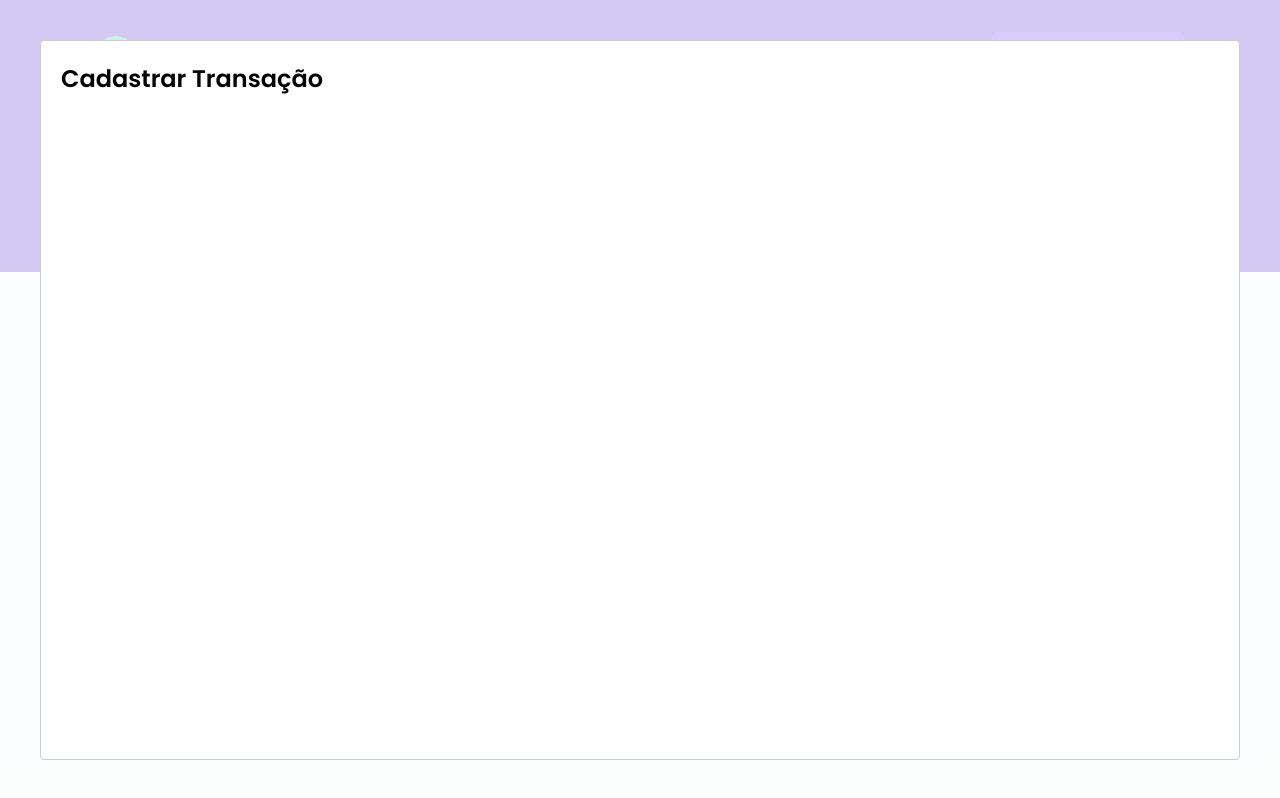
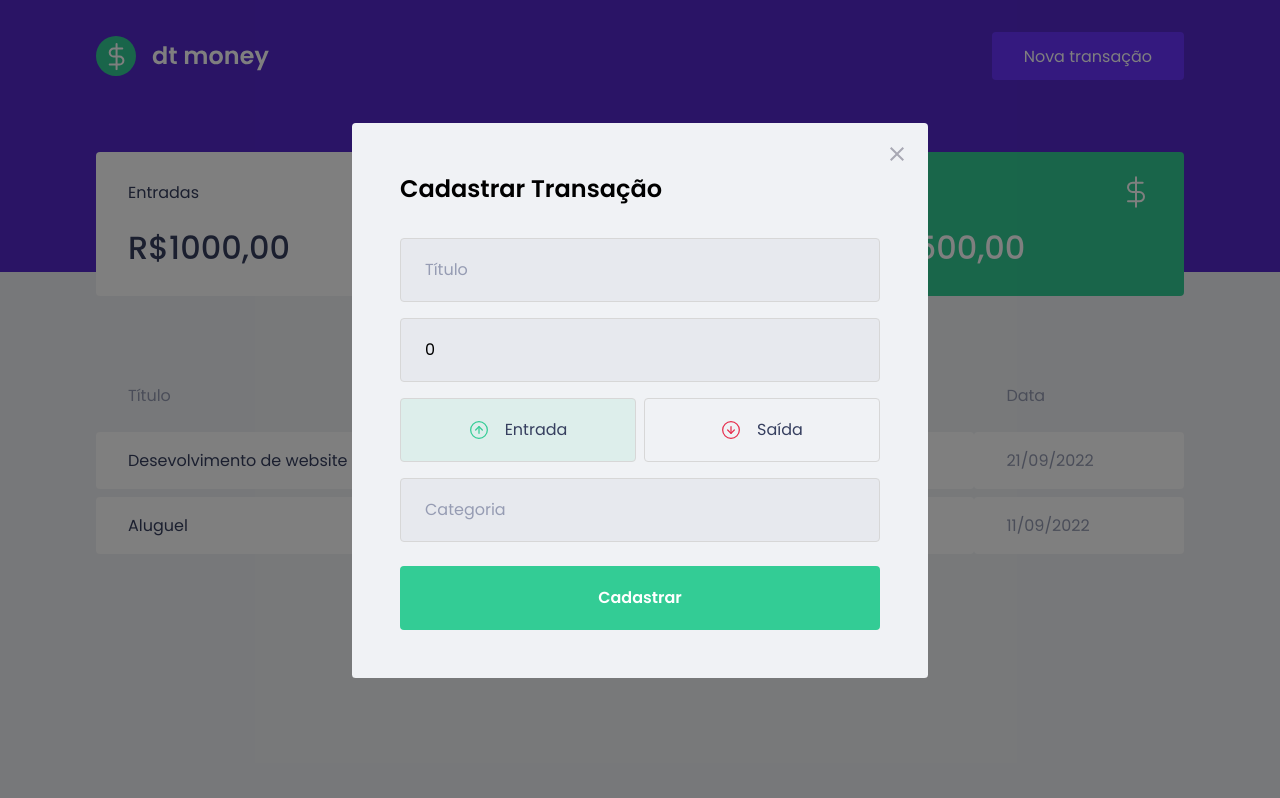
Before and after one commit to manoelmeseque/ignite-dt-money, a React (Create React App) app: page / in a window 1280 px wide. Both pictures are taken after a click on the button "Nova transação". Built offline with nearby package versions, Linux system fonts and the light colour scheme; no server answers; what miragejs would draw is missing.

Commit message:
Adicionar conteúdo do modal

```diff
--- a/package.json
+++ b/package.json
@@ -5,6 +5,7 @@
   "dependencies": {
     "@types/react-modal": "^3.13.1",
     "axios": "^0.27.2",
+    "polished": "^4.2.2",
     "react": "^18.2.0",
     "react-dom": "^18.2.0",
     "react-modal": "^3.15.1",
--- a/src/components/NewTransactionModal/index.tsx
+++ b/src/components/NewTransactionModal/index.tsx
@@ -1,4 +1,10 @@
+import { FormEvent, useState } from 'react';
 import Modal from 'react-modal';
+import { Container, TransactionTypeContainer, RadioBox } from './styles';
+import closeImg from '../../assets/close.svg';
+import incomeImg from '../../assets/income.svg';
+import outcomeImg from '../../assets/outcome.svg';
+
 
 interface NewTransactionModalProps {
     isOpen: boolean;
@@ -6,14 +12,80 @@
 }
 
 export function NewTransactionModal({isOpen, onRequestClose}: NewTransactionModalProps){
+    const [title, setTitle] = useState('');
+    const [value, setValue] = useState(0);
+    const [category, setCategory] = useState('');
+    const [type, setType] = useState('deposit');
+
+    function handleCreateNewTransaction(event: FormEvent) {
+        event.preventDefault();
+    }
+
     return (
+        <Modal
+            isOpen={isOpen}
+            onRequestClose={onRequestClose}
+            overlayClassName="react-modal-overlay"
+            className="react-modal-content"
+        >
+            <button
+                type="button"
+                onClick={onRequestClose}
+                className="react-modal-close"
+            >
+                <img src={closeImg} alt="Fechar modal" />
+            </button>
 
-        <Modal
-          isOpen={isOpen}
-          onRequestClose={onRequestClose}
-      >
-          <h2>Cadastrar Transação</h2>
-      </Modal>
+            <Container>
+                <h2>Cadastrar Transação</h2>
+
+                <input
+                    type="text"
+                    placeholder="Título"
+                    value={title}
+                    onChange={event => setTitle(event.target.value)}
+                />
+                <input
+                    type="number"
+                    placeholder="Valor"
+                    value={value}
+                    onChange={event => setValue(Number(event.target.value))}
+                />
+                <TransactionTypeContainer>
+                    <RadioBox
+                        type="button"
+                        onClick={() => setType('deposit')}
+                        isActive={type === 'deposit'}
+                        activeColor="green"
+                    >
+                        <img src={incomeImg} alt="Entrada" />
+                        <span>Entrada</span>
+                    </RadioBox>
+                    <RadioBox
+                        type="button"
+                        onClick={() => setType('withdraw')}
+                        isActive={type === 'withdraw'}
+                        activeColor="red"
+                    >
+                        <img src={outcomeImg} alt="Saída" />
+                        <span>Saída</span>
+                    </RadioBox>
+                </TransactionTypeContainer>
+                <input
+                    type="text"
+                    placeholder="Categoria"
+                    value={category}
+                    onChange={event => setCategory(event.target.value)}
+                />
+                <button
+                    type="submit"
+                    onSubmit={handleCreateNewTransaction}
+                >
+                    Cadastrar
+                </button>
+
+            </Container>
+        </Modal>
 
     )
 }
--- a/src/components/NewTransactionModal/styles.ts
+++ b/src/components/NewTransactionModal/styles.ts
@@ -1,5 +1,100 @@
-import styled from 'styled-components'
+import styled from 'styled-components';
+import { darken, transparentize } from 'polished';
 
-export const Container = styled.header`
+export const Container = styled.form`
+    h2 {
+        color: var(--text-titulo);
+        font-size: 1.5rem;
+        margin-bottom: 2rem;
+    }
+
+    input {
+        width: 100%;
+        padding: 0 1.5rem;
+        height: 4rem;
+        border-radius: 0.25rem;
+
+        border: 1px solid #d7d7d7;
+        background: #e7e9ee;
+
+        font-weight: 400;
+        font-size: 1rem;
+
+        &::placeholder {
+            color: var(--text-body);
+        }
+
+        & + input {
+            margin-top: 1rem;
+        }
+    }
+
+    button[type="submit"] {
+        width: 100%;
+        padding: 0 1.5rem;
+        height: 4rem;
+        background: var(--green);
+        color: #FFFFFF;
+        border-radius: 0.25rem;
+        border: 0;
+        font-size: 1rem;
+        font-weight: 600;
+        margin-top: 1.5rem;
+
+        transition: filter 0.2s;
+
+        &:hover {
+            filter: brightness(0.9);
+        }
+    }
+`;
+
+export const TransactionTypeContainer = styled.div`
+    margin: 1rem 0;
+    display: grid;
+    grid-template-columns: 1fr 1fr;
+    gap: 0.5rem;
+`;
+
+interface RadioBoxProps {
+    isActive: boolean;
+    activeColor: 'green' | 'red';
+}
+
+const colors = {
+    green: '#33CC95',
+    red: '#E62E4D'
+}
+
+export const RadioBox = styled.button<RadioBoxProps>`
+    height: 4rem;
+    border: 1px solid #d7d7d7;
+    border-radius: 0.25rem;
+
+    background: ${(props) => props.isActive
+    ? transparentize(0.9, colors[props.activeColor])
+    : 'transparent'};
+
+    display: flex;
+    align-items: center;
+    justify-content: center;
+
+    transition: border-color 0.2s;
+
+    &:hover {
+        border-color: ${darken(0.1, '#d7d7d7')};
+    }
+
+    img {
+        width: 20px;
+        height: 20px;
+    }
+
+    span {
+        display: inline-block;
+        margin-left: 1rem;
+        font-size: 1rem;
+        color: var(--text-title);
+    }
 
 `
--- a/src/styles/global.ts
+++ b/src/styles/global.ts
@@ -57,4 +57,40 @@
         opacity: 0.6;
         cursor: not-allowed;
     }
+
+    .react-modal-overlay{
+        background: rgba(0,0,0, 0.5);
+
+        position: fixed;
+        top: 0;
+        bottom: 0;
+        left: 0;
+        right: 0;
+
+        display: flex;
+        align-items: center;
+        justify-content: center;
+    }
+    .react-modal-content{
+        width: 100%;
+        max-width: 576px;
+        background: var(--background);
+        padding: 3rem;
+        position: relative;
+        border-radius: 0.24rem;
+    }
+
+    .react-modal-close {
+        position: absolute;
+        right: 1.5rem;
+        top: 1.5rem;
+        border: 0;
+        background: transparent;
+
+        transition: filter 0.2s;
+
+        &:hover {
+            filter: brightness(0.8);
+        }
+    }
 `
```
Also changed, not shown: 1 other file (tests, documents, lock files or other folders).
